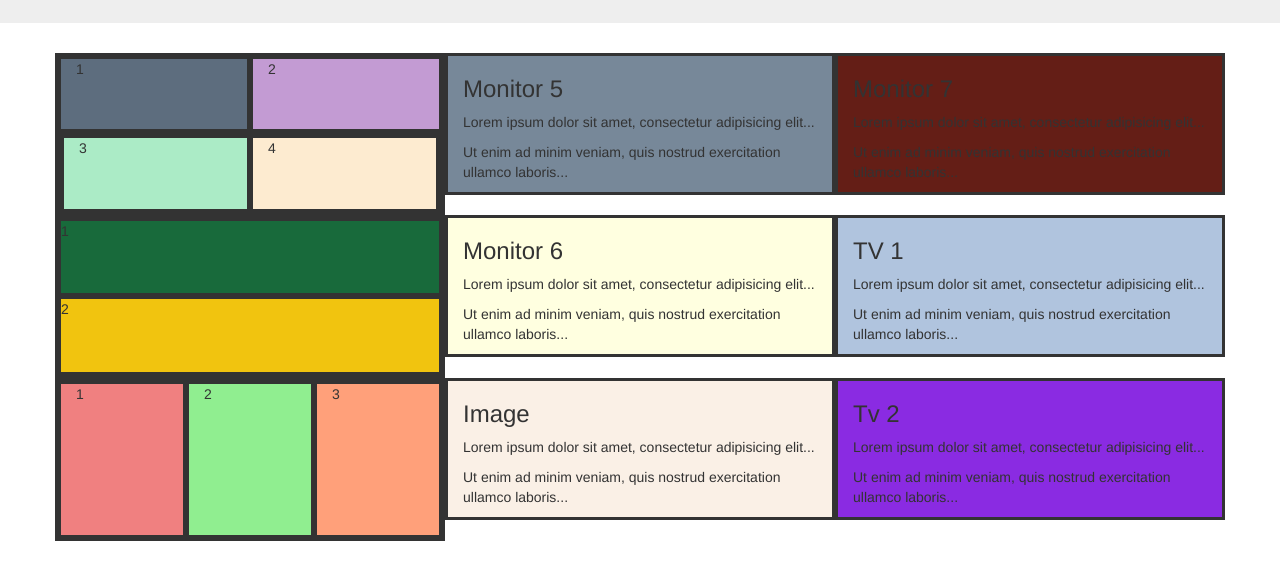
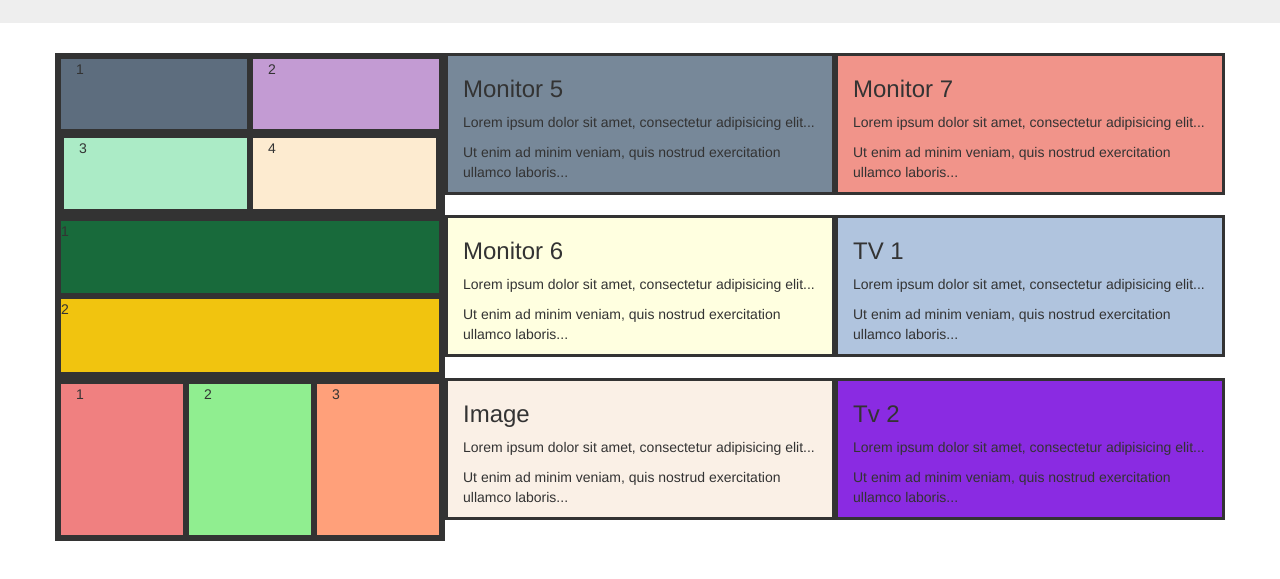
Before and after one commit to Thadchayini/noc, a plain HTML site: page index.html in a window 1280 px wide. Shown: the part 127-706 px from the top of the page. Drawn offline with nearby package versions, Linux system fonts and the light colour scheme.

Commit message:
Update index.html

```diff
--- a/index.html
+++ b/index.html
@@ -62,7 +62,7 @@
       <p>Lorem ipsum dolor sit amet, consectetur adipisicing elit...</p>
       <p>Ut enim ad minim veniam, quis nostrud exercitation ullamco laboris...</p>
     </div>
-    <div class="col-sm-4"  style="border:solid; background-color:#641e16;">
+    <div class="col-sm-4"  style="border:solid; background-color: #f1948a;">
       <h3>Monitor 7</h3>
       <p>Lorem ipsum dolor sit amet, consectetur adipisicing elit...</p>
       <p>Ut enim ad minim veniam, quis nostrud exercitation ullamco laboris...</p>
```
